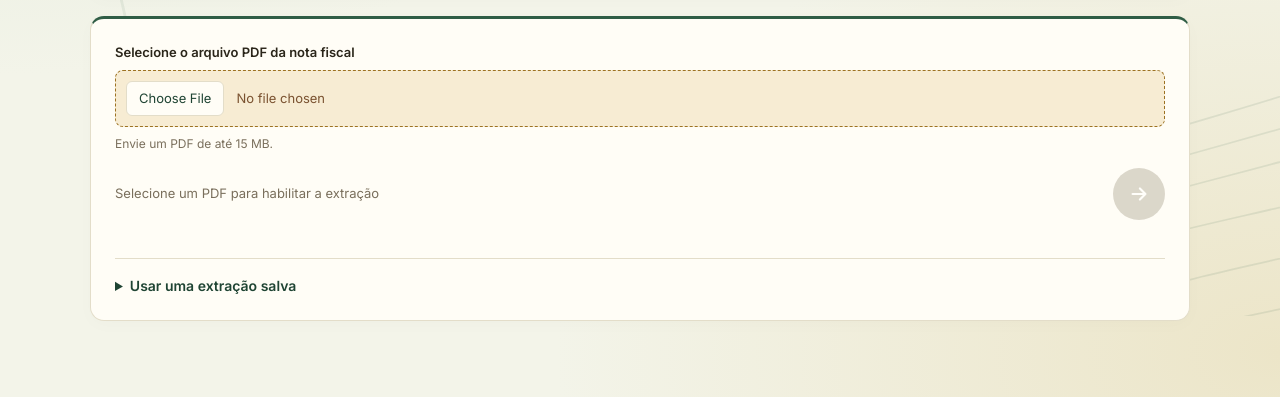
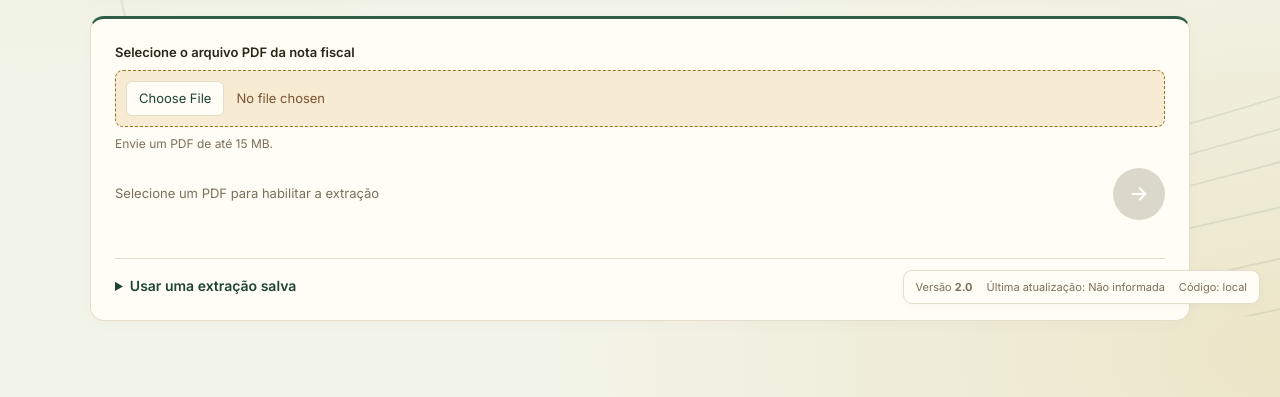
Before and after one commit to olu1zx/ruralfin, a Flask app: page / in a window 1280 px wide. Shown: the part 484-881 px from the top of the page. Run offline with Flask 3, Linux system fonts and the light colour scheme; parts of the project's set-up code (start-up, migrations or seed data) failed here and were passed over; some libraries are stand-ins or nearby versions.

Commit message:
Exibe versao data e commit do GitHub na tela principal

```diff
--- a/app.py
+++ b/app.py
@@ -20,7 +20,8 @@ import socket
 import subprocess
 import time
 import unicodedata
-from datetime import date, datetime
+from datetime import date, datetime, timedelta, timezone
+from functools import lru_cache
 from decimal import Decimal, InvalidOperation
 from io import BytesIO
 from pathlib import Path
@@ -38,6 +39,33 @@ from werkzeug.exceptions import HTTPException
 from werkzeug.utils import secure_filename
 
 load_dotenv(Path(__file__).parent / '.env')
+
+
+@lru_cache(maxsize=1)
+def informacoes_versao():
+    codigo = os.getenv('APP_COMMIT_SHA') or os.getenv('VERCEL_GIT_COMMIT_SHA', '')
+    atualizado = os.getenv('APP_COMMIT_DATE', '')
+    if not codigo and not os.getenv('VERCEL'):
+        try:
+            resultado = subprocess.run(['git', 'log', '-1', '--format=%H%n%cI'],
+                                       cwd=Path(__file__).parent, capture_output=True,
+                                       text=True, check=True, timeout=2)
+            codigo, atualizado = resultado.stdout.strip().splitlines()
+        except (OSError, ValueError, subprocess.SubprocessError):
+            pass
+    codigo = codigo if re.fullmatch(r'[0-9a-f]{40}', codigo) else ''
+    try:
+        instante = datetime.fromisoformat(atualizado)
+        if instante.tzinfo is None:
+            raise ValueError('Data da versão sem fuso horário.')
+        instante = instante.astimezone(timezone(timedelta(hours=-3)))
+        data_texto = instante.strftime('%d/%m/%Y às %H:%M')
+        data_iso = instante.isoformat()
+    except ValueError:
+        data_texto, data_iso = 'Não informada', None
+    return {'numero': '2.0', 'codigo': codigo[:7] if codigo else 'local',
+            'commit_url': f'https://github.com/olu1zx/ruralfin/commit/{codigo}' if codigo else None,
+            'atualizado': data_texto, 'atualizado_iso': data_iso}
 
 
 
@@ -874,7 +902,7 @@ Regras importantes:
 
 @app.route("/")
 def index():
-    return render_template("index.html")
+    return render_template("index.html", versao=informacoes_versao())
 
 
 @app.get('/cadastros/<nome>')
--- a/templates/index.html
+++ b/templates/index.html
@@ -94,6 +94,8 @@ body {
 .header-user span { min-width:0; }
 .header-user small { display:block; color:#d9e6dd; font-size:11px; }
 .header-user strong { display:block; font-size:14px; font-weight:600; overflow-wrap:anywhere; }
+.release-info { position:fixed; right:20px; bottom:12px; z-index:2; display:flex; flex-wrap:wrap; justify-content:flex-end; gap:5px 14px; max-width:calc(100% - 40px); padding:8px 12px; border:1px solid var(--border); border-radius:9px; background:var(--surface); color:var(--muted); font-size:11px; box-shadow:0 2px 10px #2a251908; }
+.release-info a { color:var(--forest-dark); text-underline-offset:3px; }
 .nav { display:flex; align-items:center; flex-wrap:wrap; gap:8px; padding:8px; margin:0 0 24px; border:1px solid var(--border); border-radius:14px; background:#fffdf6d9; box-shadow:0 3px 10px #2a251906; }
 .nav a { padding:10px 17px; border:1px solid transparent; border-radius:9px; color:var(--forest-dark); text-decoration:none; font-weight:600; transition:background .15s; }
 .nav a:hover { background:var(--forest-tint); }
@@ -154,6 +156,7 @@ a { color:var(--forest-dark); }
 .login-card .form-field + .form-field { margin-top:18px; }
 .login-card .primary { width:100%; padding:12px; }
 @media(max-width:760px) {
+  .release-info { position:static; max-width:none; margin-top:20px; justify-content:flex-start; }
   body { padding:16px 12px 36px; }
   .brand-header { padding:22px 20px; gap:15px; border-radius:16px; }
   .brand-header h1 { font-size:28px; }
@@ -458,6 +461,13 @@ dialog{width:min(440px,calc(100% - 32px));border:1px solid var(--border);border-
 
   <!-- Mesmo editor para notas extraídas, criação manual e edição de contas. -->
 {{ editor_nota() }}
+    {% endif %}
+    {% if versao is defined %}
+    <footer class="release-info" aria-label="Versão do sistema">
+      <span>Versão <strong>{{ versao.numero }}</strong></span>
+      <span>Última atualização: {% if versao.atualizado_iso %}<time datetime="{{ versao.atualizado_iso }}" title="Horário de Brasília">{{ versao.atualizado }}</time>{% else %}{{ versao.atualizado }}{% endif %}</span>
+      {% if versao.commit_url %}<a href="{{ versao.commit_url }}" title="Ver esta atualização no GitHub">GitHub: <code>{{ versao.codigo }}</code></a>{% else %}<span>Código: {{ versao.codigo }}</span>{% endif %}
+    </footer>
     {% endif %}
   </main>
   {% if not tela_login %}
```
Also changed, not shown: tests/test_etapa2.py (+37 -0 lines), README.md.
